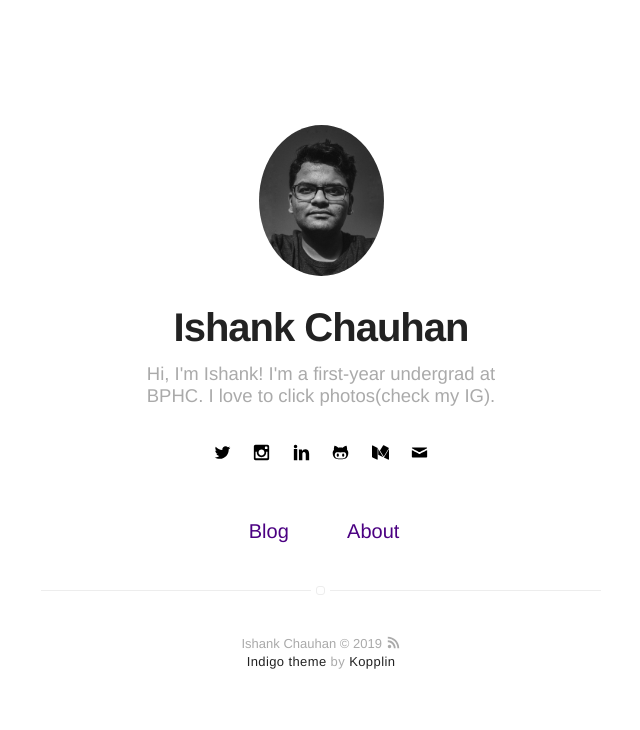
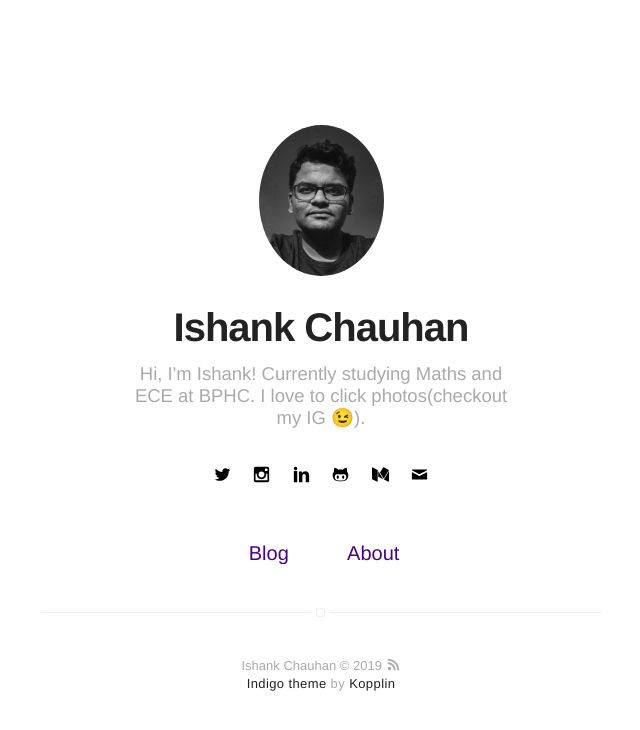
Before and after one commit to ishankc/ishankc.github.io, a Jekyll site: the page built from index.html, in a window 1280 px wide. Shown: the top 730 px of the page, without its empty margins (319-959 px from the left). Built offline with Jekyll 4.4.1, drawn with Linux system fonts in a browser that asks for light colours.

Commit message:
Update bio
Update

```diff
--- a/_config.yml
+++ b/_config.yml
@@ -1,6 +1,6 @@
 # main text of home
 name: Ishank Chauhan
-bio: Hi, I'm Ishank! I'm a first-year undergrad at BPHC. I love to click photos(check my IG).
+bio: Hi, I'm Ishank! Currently studying Maths and ECE at BPHC. I love to click photos(checkout my IG 😉).
 
 # twitter summary info
 description: A blog about anything. Depends on the mood.
```
